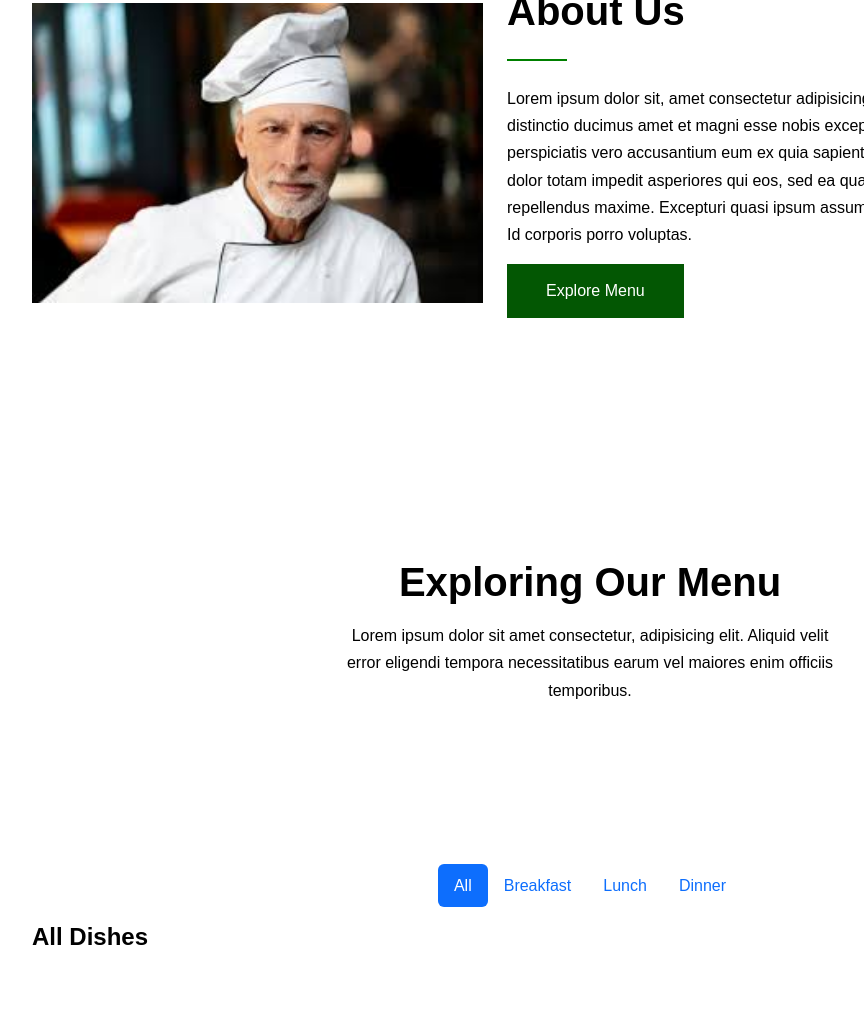
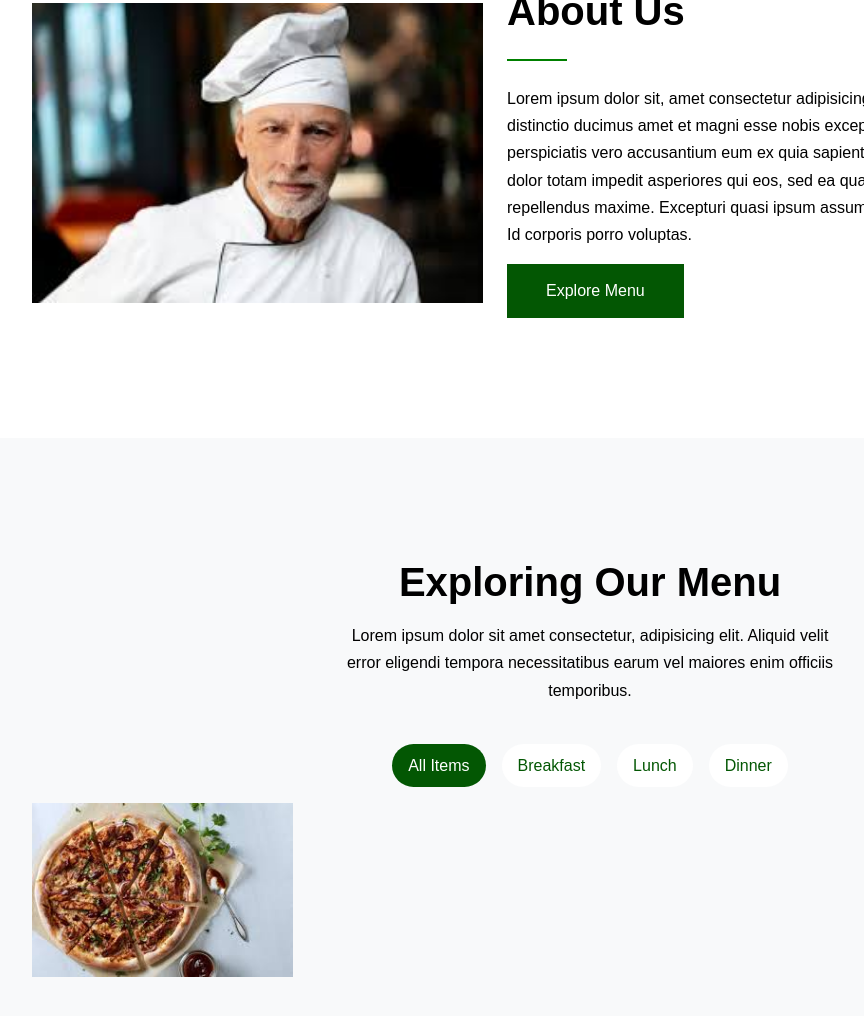
Before and after one commit to Mahajabin217/Restaurant-Project-using-Bootstrap, a plain HTML site: page index.html in a window 1280 px wide. Shown: the part 1119-2135 px from the top of the page, without its empty margins (50-914 px from the left). Before the commit the page ends 2079 px from the top, so only its background shows below. Drawn offline with nearby package versions, Linux system fonts and the light colour scheme.

Commit message:
menu bar fixed

```diff
--- a/index.html
+++ b/index.html
@@ -113,7 +113,7 @@
 
     <!-- Menu Part-->
 
-    <section>
+    <section id="menu" class="bg-light">
         <div class="container">
             <div class="row">
                 <div class="col-12 intro-text">
@@ -122,14 +122,14 @@
                 </div>
             </div>
         </div>
-    </section>
+
 
     <!-- Menu bar-->
 
     <div class="container">
         <ul class="nav nav-pills mb-3 justify-content-center" id="pills-tab" role="tablist">
             <li class="nav-item" role="presentation">
-            <button class="nav-link active" id="pills-all-tab" data-bs-toggle="pill" data-bs-target="#pills-all" type="button" role="tab" aria-controls="pills-all" aria-selected="true">All</button>
+            <button class="nav-link active" id="pills-all-tab" data-bs-toggle="pill" data-bs-target="#pills-all" type="button" role="tab" aria-controls="pills-all" aria-selected="true">All Items</button>
             </li>
             <li class="nav-item" role="presentation">
             <button class="nav-link" id="pills-breakfast-tab" data-bs-toggle="pill" data-bs-target="#pills-breakfast" type="button" role="tab" aria-controls="pills-breakfast" aria-selected="true">Breakfast</button>
@@ -143,19 +143,25 @@
         </ul>
         <div class="tab-content" id="pills-tabContent">
             <div class="tab-pane fade show active" id="pills-all" role="tabpanel" aria-labelledby="pills-all-tab" tabindex="0">
-                <h4>All Dishes</h4>
+                <div class="row">
+                    <div class="col-lg-3 col-sm-6">
+                        <div class="menu-item">
+                            <img src="pic_3.jpg" alt="">
+                        </div>
+                    </div>
+                </div>
             </div>
             <div class="tab-pane fade show" id="pills-breakfast" role="tabpanel" aria-labelledby="pills-breakfast-tab" tabindex="0">
-                <h4>Breakfast</h4>
+                <h4>Breakfast Dishes</h4>
             </div>
             <div class="tab-pane fade show" id="pills-lunch" role="tabpanel" aria-labelledby="pills-lunch-tab" tabindex="0">
-                <h4>Lunch</h4>
+                <h4>Lunch Dishes</h4>
             </div>
             <div class="tab-pane fade show" id="pills-dinner" role="tabpanel" aria-labelledby="pills-dinner-tab" tabindex="0">
-                <h4>Dinner</h4>
+                <h4>Dinner Dishes</h4>
             </div>
         </div>
     </div>
-
+</section>
 </body>
 </html>
--- a/style.css
+++ b/style.css
@@ -114,3 +114,16 @@ section{
 }
 
 /** Menu bar part **/
+
+#menu .nav-pills .nav-link {
+    background-color: white;
+    color: rgb(3, 87, 3);
+    margin-left: 8px;
+    margin-right: 8px;
+    border-radius: 100px;
+}
+
+#menu .nav-pills .nav-link.active{
+    background-color: rgb(3, 87, 3);
+    color: white;
+}
```
